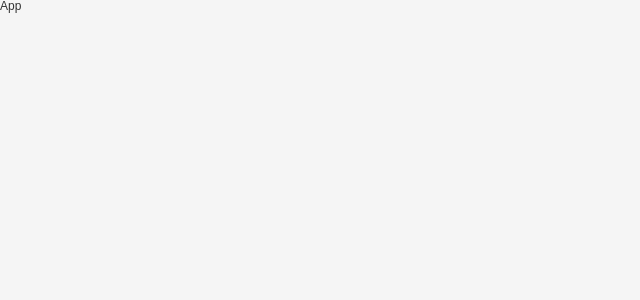
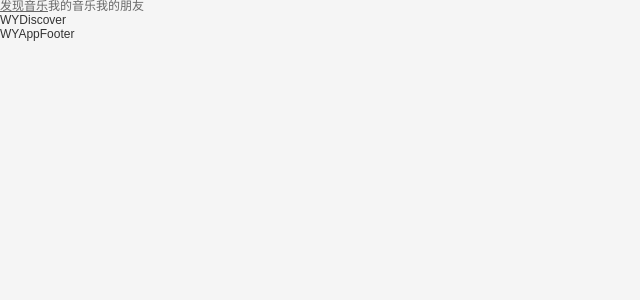
Before and after one commit to JiaCheng-code/react-music-web, a React (Create React App) app: page / in a window 1280 px wide. Shown: the top 300 px of the page, without its empty margins (0-640 px from the left). Built offline with nearby package versions, Linux system fonts and the light colour scheme.

Commit message:
路由编写

```diff
--- a/package.json
+++ b/package.json
@@ -10,6 +10,8 @@
     "normalize.css": "^8.0.1",
     "react": "^18.2.0",
     "react-dom": "^18.2.0",
+    "react-router-config": "^5.1.1",
+    "react-router-dom": "5",
     "react-scripts": "5.0.1",
     "web-vitals": "^2.1.4"
   },
--- a/src/App.js
+++ b/src/App.js
@@ -1,7 +1,20 @@
 import React, { memo } from "react";
+import { HashRouter } from "react-router-dom";
+import { renderRoutes } from "react-router-config";
+
+import routes from "./router";
+
+import WYAppFooter from "@/components/app-footer";
+import WYAppHeader from "@/components/app-header";
 
 const App = memo(() => {
-  return <div>App</div>;
+  return (
+    <HashRouter>
+      <WYAppHeader />
+      {renderRoutes(routes)}
+      <WYAppFooter />
+    </HashRouter>
+  );
 });
 
 export default App;
--- /dev/null
+++ b/src/components/app-footer/index.js
@@ -0,0 +1,7 @@
+import React, { memo } from "react";
+
+const WYAppFooter = memo(() => {
+  return <div>WYAppFooter</div>;
+});
+
+export default WYAppFooter;
--- /dev/null
+++ b/src/components/app-header/index.js
@@ -0,0 +1,14 @@
+import React, { memo } from "react";
+import { NavLink } from "react-router-dom";
+
+const WYAppHeader = memo(() => {
+  return (
+    <div>
+      <NavLink to="/">发现音乐</NavLink>
+      <NavLink to="/mine">我的音乐</NavLink>
+      <NavLink to="/friend">我的朋友</NavLink>
+    </div>
+  );
+});
+
+export default WYAppHeader;
--- /dev/null
+++ b/src/pages/discover/index.js
@@ -0,0 +1,5 @@
+import React from "react";
+
+export default function WYDiscover() {
+  return <div>WYDiscover</div>;
+}
--- /dev/null
+++ b/src/pages/friend/index.js
@@ -0,0 +1,5 @@
+import React from "react";
+
+export default function WYFriend() {
+  return <div>WYFriend</div>;
+}
--- /dev/null
+++ b/src/pages/mine/index.js
@@ -0,0 +1,5 @@
+import React from "react";
+
+export default function WYMine() {
+  return <div>WYMine</div>;
+}
--- /dev/null
+++ b/src/router/index.js
@@ -0,0 +1,10 @@
+import WYDiscover from "@/pages/discover";
+import WYMine from "@/pages/mine";
+import WYFriend from "@/pages/friend";
+
+const routes = [
+  { path: "/", component: WYDiscover },
+  { path: "/mine", component: WYMine },
+  { path: "/friend", component: WYFriend },
+];
+export default routes;
```
Also changed, not shown: 1 other file (tests, documents, lock files or other folders).
